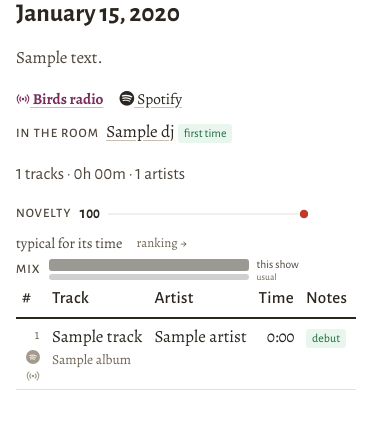
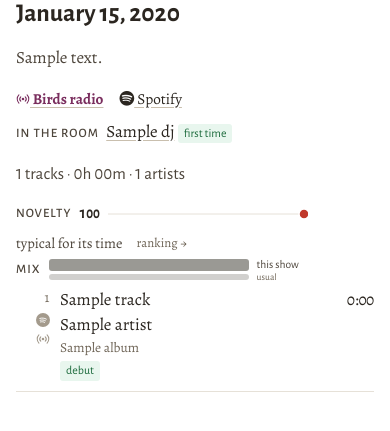
Before and after one commit to JoeGermuska/birdnest, a Flask app: page /playlist/2020-01-15 in a window 390 px wide. Shown: the part 353-784 px from the top of the page. Run offline with Flask 3, Linux system fonts and the light colour scheme; tables that the repository leaves empty hold one stand-in row (values such as "Sample post"); parts of the project's set-up code (start-up, migrations or seed data) failed here and were passed over; some libraries are stand-ins or nearby versions; some web fonts are replaced.

Commit message:
Track tables on phones: each row a small card instead of columns
Show, artist and search track tables no longer scroll sideways on phones (that
also split the header from the body, so the search table's header didn't line
up). Each row is a grid: show page track / artist / album / badges with the
time on the right; artist page dates stacked on the right; search results
beside the cover. Dates no longer break mid-date.

Co-Authored-By: Claude Opus 5.5 <noreply@anthropic.com>

```diff
--- a/static/style.css
+++ b/static/style.css
@@ -750,10 +750,41 @@ table.artist-tracks .played a.date { display: block; font-variant-numeric: tabul
 .rp-scroll { position: relative; max-height: min(24rem, 50vh); overflow-y: auto; overflow-x: hidden; background: var(--bg); margin: 0 16px 10px; border: 1px solid var(--rule); border-radius: 6px; padding: 0 8px; }
 .rp-scroll .radio-set { margin: 0; }
 
-/* phones: wide track tables scroll sideways in their own box rather than widening the page (which also
-   pushed the fixed radio bar off screen). A proper narrow layout for tables is in notes/plan.md. */
+/* phones: each row of a track table becomes a small card (a grid) instead of columns, with no header row.
+   Show page: number and icons | track / artist / album / badges | time. Artist page: icons | track, album | dates.
+   Search: icons | cover | track / artist / album / dates. (The track cell's name and album are placed separately,
+   display: contents, so the artist can sit between them.) */
 @media (max-width: 700px) {
-    table.show-tracks { display: block; max-width: 100%; overflow-x: auto; }
+    table.show-tracks, table.show-tracks tbody { display: block; width: 100%; }
+    table.show-tracks thead { display: none; }
+    table.show-tracks tr { display: grid; column-gap: 10px; padding: 8px 0; border-bottom: 1px solid var(--rule); }
+    table.show-tracks td { display: block; padding: 0; border: 0; }
+    table.show-tracks td.links { width: auto; padding-top: 3px; }
+    table.show-tracks .played a { white-space: nowrap; }
+
+    table.show-tracks:not(.artist-tracks):not(.search-tracks) tr { grid-template-columns: 2em minmax(0, 1fr) auto; }
+    table.show-tracks td.seq { grid-column: 1; grid-row: 1 / span 4; }
+    table.show-tracks:not(.artist-tracks):not(.search-tracks) td:nth-child(2) { display: contents; }
+    table.show-tracks:not(.artist-tracks):not(.search-tracks) .track-name { grid-column: 2; grid-row: 1; }
+    table.show-tracks:not(.artist-tracks):not(.search-tracks) td:nth-child(3) { grid-column: 2; grid-row: 2; color: var(--ink-2); }
+    table.show-tracks:not(.artist-tracks):not(.search-tracks) .album { grid-column: 2 / span 2; grid-row: 3; }
+    table.show-tracks:not(.artist-tracks):not(.search-tracks) td:nth-child(5) { grid-column: 3; grid-row: 1; }
+    table.show-tracks td.notes { grid-column: 2 / span 2; grid-row: 4; }
+    table.show-tracks td.notes .badge { margin-top: 4px; }
+
+    table.artist-tracks tr { grid-template-columns: 1.6em minmax(0, 1fr) auto; }
+    table.artist-tracks td.links { grid-column: 1; grid-row: 1 / span 2; }
+    table.artist-tracks td.played { grid-column: 3; grid-row: 1 / span 2; text-align: right; }
+    table.artist-tracks td.label { display: block; grid-column: 2; grid-row: 2; }
+
+    table.search-tracks tr { grid-template-columns: 1.6em 40px minmax(0, 1fr); }
+    table.search-tracks td.links { grid-column: 1; grid-row: 1 / span 4; }
+    table.search-tracks td.thumb { grid-column: 2; grid-row: 1 / span 4; width: auto; }
+    table.search-tracks td:nth-child(3) { display: contents; }
+    table.search-tracks .track-name { grid-column: 3; grid-row: 1; }
+    table.search-tracks td:nth-child(4) { grid-column: 3; grid-row: 2; color: var(--ink-2); }
+    table.search-tracks .album { grid-column: 3; grid-row: 3; }
+    table.search-tracks td.played { grid-column: 3; grid-row: 4; color: var(--ink-3); }
 }
 @media (max-width: 700px) {
     .show-header > div { min-width: 0; }
```
